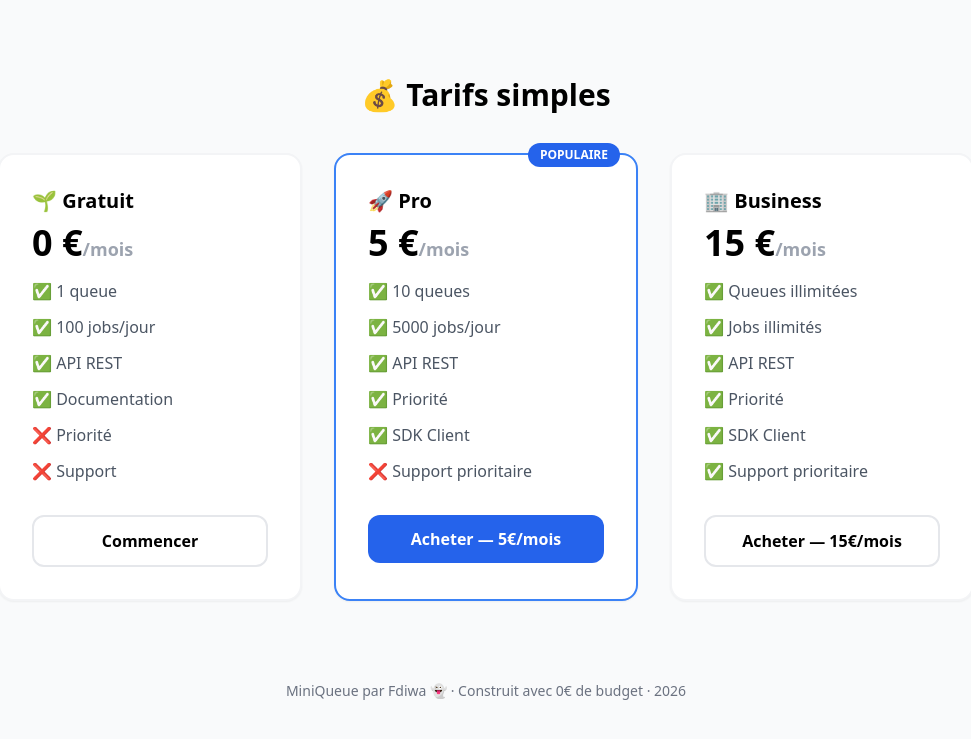
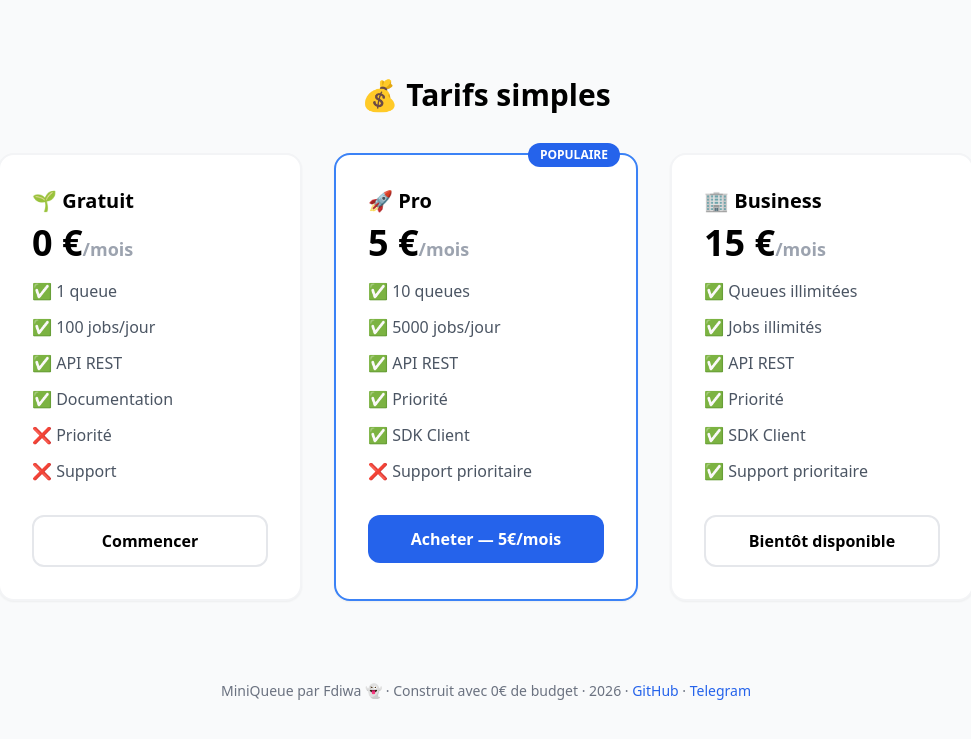
Before and after one commit to fdiwa-dev/miniqueue, a website: page landing/index.html in a window 1280 px wide. Shown: the part 1143-1882 px from the top of the page, without its empty margins (154-1125 px from the left). Drawn offline with nearby package versions, Linux system fonts and the light colour scheme.

Commit message:
💳 Intégration Lemon Squeezy + landing page mise à jour

```diff
--- a/landing/index.html
+++ b/landing/index.html
@@ -125,8 +125,8 @@
             <li>✅ SDK Client</li>
             <li>✅ Support prioritaire</li>
           </ul>
-          <a href="https://gumroad.com" class="block text-center w-full py-3 border-2 border-gray-200 rounded-xl font-semibold hover:border-blue-600">
-            Acheter — 15€/mois
+          <a href="#" onclick="alert('🔜 Bientôt disponible ! Contacte-nous sur @Fdiwa_bot')" class="block text-center w-full py-3 border-2 border-gray-200 rounded-xl font-semibold hover:border-blue-600">
+            Bientôt disponible
           </a>
         </div>
       </div>
@@ -134,7 +134,7 @@
 
     <!-- Footer -->
     <div class="text-center text-gray-500 text-sm">
-      <p>MiniQueue par Fdiwa 👻 · Construit avec 0€ de budget · 2026</p>
+      <p>MiniQueue par Fdiwa 👻 · Construit avec 0€ de budget · 2026 · <a href="https://github.com/fdiwa-dev/miniqueue" class="text-blue-600 hover:underline">GitHub</a> · <a href="https://t.me/Fdiwa_bot" class="text-blue-600 hover:underline">Telegram</a></p>
     </div>
   </div>
 </body>
```
